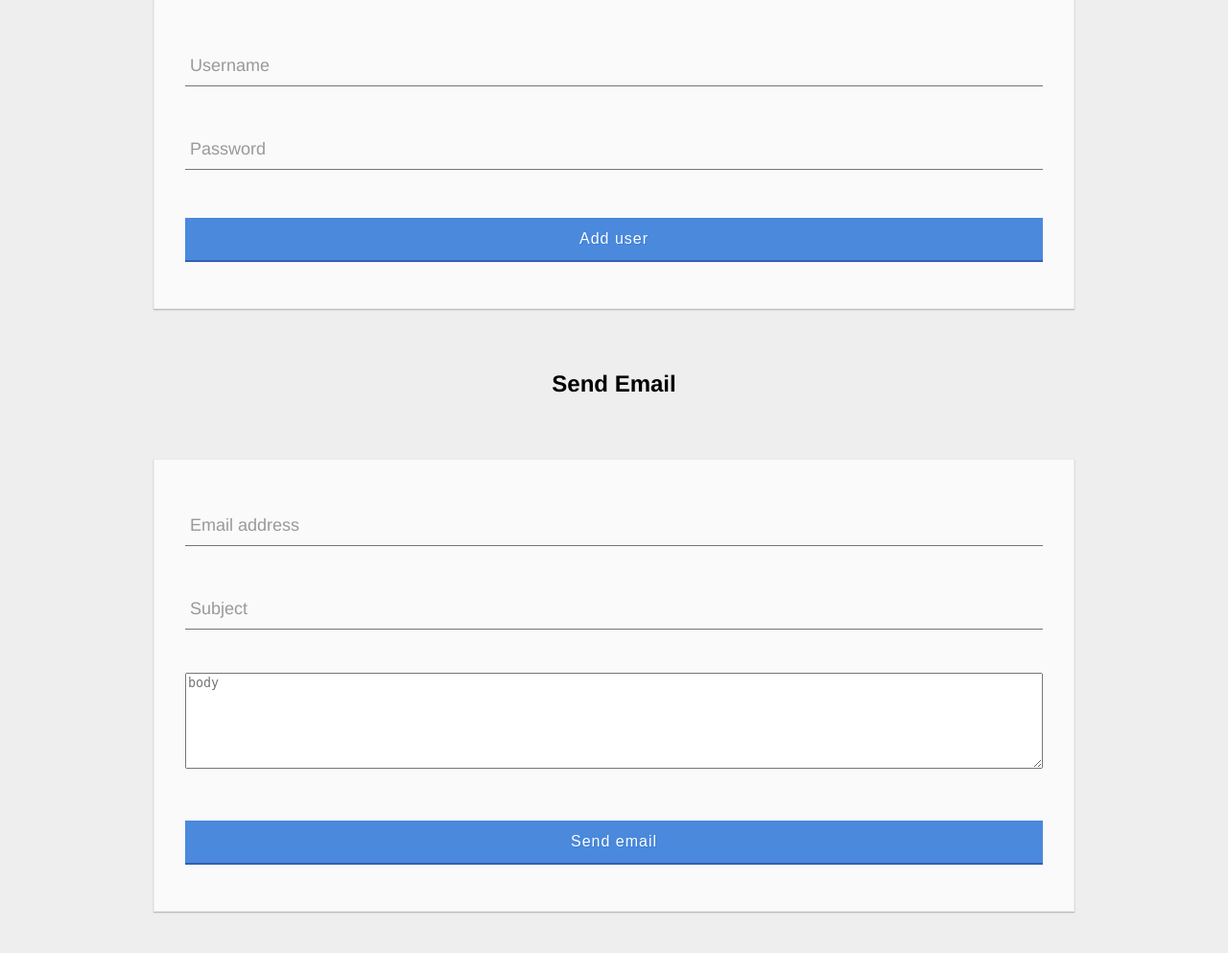
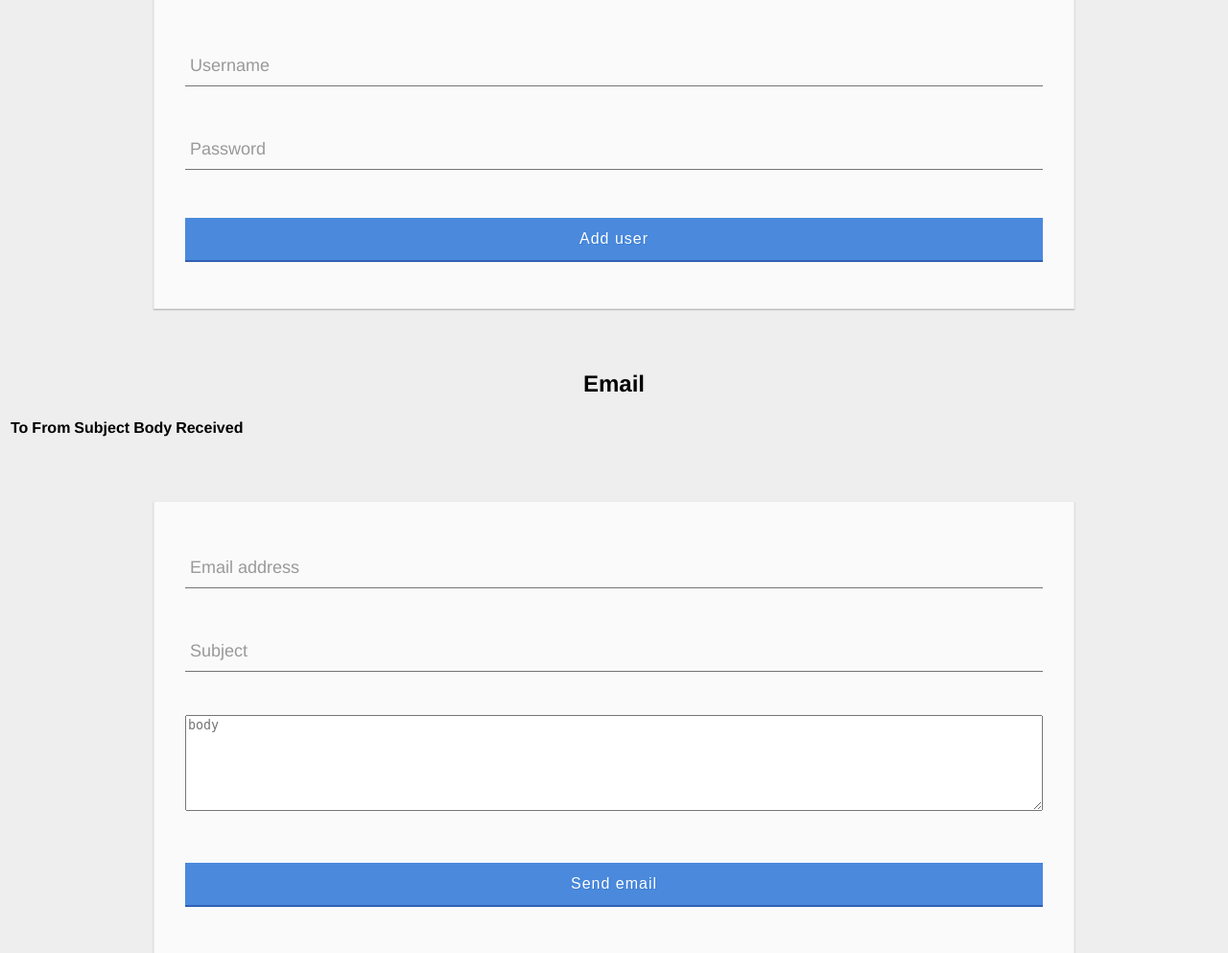
Before and after one commit to fowler74/hungry-huntington, a PHP site: template templates/admin.twig in a window 1280 px wide. Shown: the part 2319-3312 px from the top of the page at 96% size. Before the commit the page ends 3271 px from the top, so only its background shows below. Run offline with PHP 8.4, Linux system fonts and the light colour scheme; the template is opened without the code that fills it: most values are stand-ins (such as "Sample title", 1, 10 or a date in 2020); lists and menus that the app fills with data are empty; some libraries are stand-ins or nearby versions.

Commit message:
Get emails

```diff
--- a/templates/inc/admin/sendemail.twig
+++ b/templates/inc/admin/sendemail.twig
@@ -1,6 +1,28 @@
 <hgroup>
-    <h2>Send Email</h2>
+    <h2>Email</h2>
 </hgroup>
+<table>
+    <thead>
+        <tr>
+            <th>To</th>
+            <th>From</th>
+            <th>Subject</th>
+            <th>Body</th>
+            <th>Received</th>
+        </tr>
+    </thead>
+    <tbody>
+{% for email in deals.getEmails() %}
+    <tr>
+        <td>{{ email.email_to }}</td>
+        <td>{{ email.email_from }}</td>
+        <td>{{ email.email_subject }}</td>
+        <td>{{ email.email_body }}</td>
+        <td>{{ email.email_received }}</td>
+    </tr>
+{% endfor %}
+    </tbody>
+</table>
 <form action="" method="POST">
     <div class="group">
       <input type="text" name="email"><span class="highlight"></span><span class="bar"></span>
```
Also changed, not shown: src/HungryHuntington.php (+11 -0 lines).
